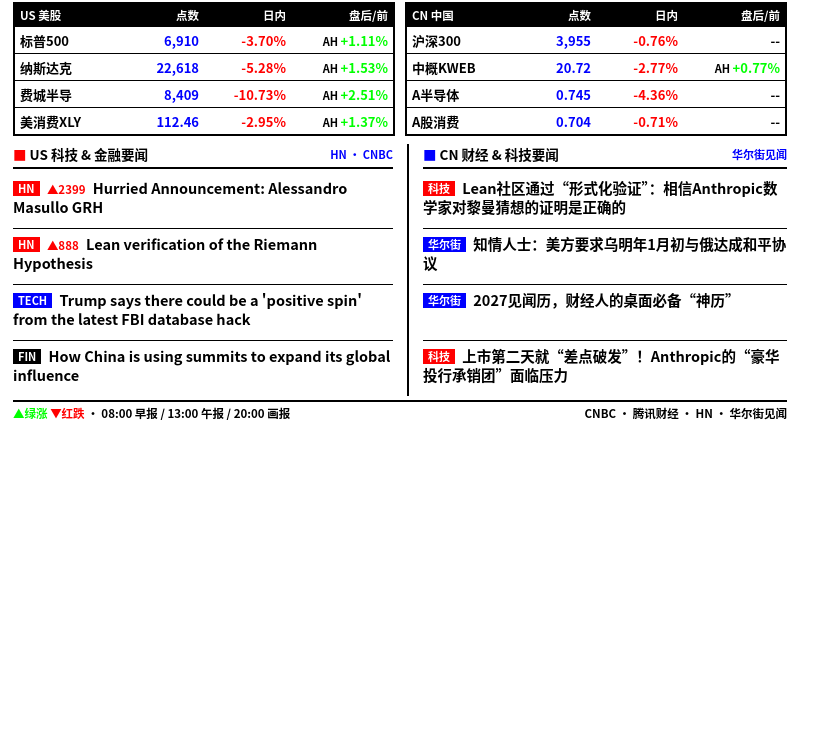
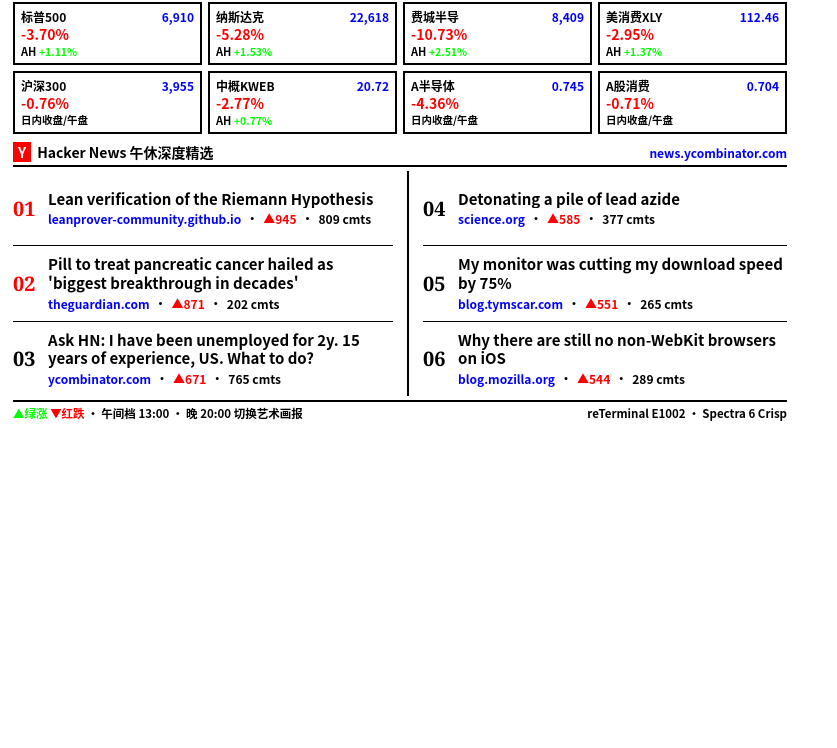
Before and after one commit to Lightningxxl/e1002-news-board, a plain HTML site: page docs/hn_render.html in a window 1280 px wide. Shown: the part 52-800 px from the top of the page, without its empty margins (0-837 px from the left). Drawn offline with Linux system fonts and the light colour scheme.

Commit message:
Update E1002 board (2026-11-22 14:57 CST)

```diff
--- a/docs/hn_render.html
+++ b/docs/hn_render.html
@@ -52,205 +52,222 @@
     font-size: 11.5px; font-weight: 800;
   }
 
-  .markets { display: grid; grid-template-columns: 1fr 1fr; gap: 10px; margin-bottom: 8px; }
-  .m-box { border: 2px solid var(--ink); }
-  .m-table { width: 100%; border-collapse: collapse; table-layout: fixed; }
-  .m-table thead th {
-    background: var(--ink); color: var(--paper);
-    font-size: 11.5px; font-weight: 900; padding: 3px 5px; text-align: left;
+  .tiles {
+    display: grid; grid-template-columns: repeat(4, 1fr); gap: 6px;
+    margin-bottom: 8px;
   }
-  .m-table thead th.th-num { text-align: right; }
-  .m-table tbody td {
-    padding: 3.5px 5px; font-size: 13px; font-weight: 700;
-    border-top: 1px solid var(--ink); white-space: nowrap;
+  .tile {
+    border: 2px solid var(--ink); padding: 4px 6px;
+    display: flex; flex-direction: column; gap: 1px;
   }
-  .m-name { width: 28%; }
-  .m-px { width: 22%; text-align: right; color: var(--blue); font-weight: 800; font-variant-numeric: tabular-nums; }
-  .m-day { width: 23%; text-align: right; font-variant-numeric: tabular-nums; }
-  .m-ext { width: 27%; text-align: right; font-variant-numeric: tabular-nums; }
-  .m-sym { font-size: 11px; font-weight: 900; color: var(--blue); }
+  .t-top { display: flex; justify-content: space-between; align-items: baseline; }
+  .t-name { font-size: 12px; font-weight: 900; }
+  .t-px { font-size: 12px; font-weight: 900; color: var(--blue); font-variant-numeric: tabular-nums; }
+  .t-mid { font-size: 14px; font-weight: 900; font-variant-numeric: tabular-nums; line-height: 1.15; }
+  .t-ext { font-size: 10.5px; font-weight: 800; font-variant-numeric: tabular-nums; }
 
-  .news-grid { display: grid; grid-template-columns: 1fr 1fr; gap: 14px; flex: 1; min-height: 0; }
-  .news-col { display: flex; flex-direction: column; min-height: 0; }
-  .news-col-right { border-left: 2px solid var(--ink); padding-left: 14px; }
-  .sec-head {
-    display: flex; align-items: center; justify-content: space-between;
+  .hn-sec-head {
+    display: flex; justify-content: space-between; align-items: center;
     border-bottom: 2px solid var(--ink); padding-bottom: 3px; margin-bottom: 4px;
   }
-  .sec-title { font-size: 13.5px; font-weight: 900; }
-  .sec-dot-red { color: var(--red); }
-  .sec-dot-blue { color: var(--blue); }
-  .news-list { display: flex; flex-direction: column; flex: 1; min-height: 0; }
-  .news-item {
-    flex: 1; display: -webkit-box; -webkit-line-clamp: 2; -webkit-box-orient: vertical;
-    overflow: hidden; padding: 5px 0; border-bottom: 1px solid var(--ink);
-    font-size: 14.5px; font-weight: 700; line-height: 1.32;
+  .hn-sec-title { font-size: 14px; font-weight: 900; }
+  .hn-badge { background: var(--red); color: var(--paper); padding: 0 5px; margin-right: 6px; }
+  .hn-grid { display: grid; grid-template-columns: 1fr 1fr; gap: 14px; flex: 1; min-height: 0; }
+  .hn-col { display: flex; flex-direction: column; }
+  .hn-col-right { border-left: 2px solid var(--ink); padding-left: 14px; }
+  .hn-card {
+    flex: 1; display: flex; align-items: center; gap: 9px;
+    padding: 4px 0; border-bottom: 1px solid var(--ink);
   }
-  .news-item:last-child { border-bottom: none; }
-  .n-tag {
-    display: inline-block; font-size: 11px; font-weight: 900;
-    padding: 1px 5px; margin-right: 4px; vertical-align: 1px; color: var(--paper); line-height: 1.15;
+  .hn-card:last-child { border-bottom: none; }
+  .hn-rank { font-family: Georgia, serif; font-size: 20px; font-weight: 900; width: 26px; flex-shrink: 0; }
+  .hn-hot { color: var(--red); }
+  .hn-body { flex: 1; min-width: 0; }
+  .hn-title {
+    font-size: 15px; font-weight: 800; line-height: 1.24; margin-bottom: 2px;
+    display: -webkit-box; -webkit-line-clamp: 2; -webkit-box-orient: vertical; overflow: hidden;
   }
-  .tag-red { background: var(--red); }
-  .tag-blue { background: var(--blue); }
-  .tag-black { background: var(--ink); }
-  .n-meta { font-size: 11.5px; font-weight: 900; color: var(--red); margin-right: 4px; }
+  .hn-meta { font-size: 12px; font-weight: 800; display: flex; gap: 5px; white-space: nowrap; overflow: hidden; }
+  .hn-dom { color: var(--blue); }
+  .hn-pts { color: var(--red); font-weight: 900; }
 </style>
 </head>
 <body>
   <div class="page">
     <header class="masthead">
       <div class="brand">
-        <span class="badge">早报</span>
-        <span class="title">中美科技金融日报</span>
+        <span class="badge badge-blue">午报</span>
+        <span class="title">午间盘面 × HN</span>
       </div>
       <div class="meta-right">
-        <span class="edition-pill">08:00 MORNING</span>
-        <span class="date-str">11/22 周日 11:29 CST</span>
+        <span class="edition-pill">13:00 MIDDAY</span>
+        <span class="date-str">11/22 周日 14:57 CST</span>
       </div>
     </header>
 
-    <section class="markets">
-      <div class="m-box">
-        <table class="m-table">
-          <thead>
-            <tr>
-              <th style="width:28%">US 美股</th>
-              <th class="th-num" style="width:22%">点数</th>
-              <th class="th-num" style="width:23%">日内</th>
-              <th class="th-num" style="width:27%">盘后/前</th>
-            </tr>
-          </thead>
-          <tbody>
-            <tr>
-              <td class="m-name">标普500</td>
-              <td class="m-px">6,910</td>
-              <td class="m-day"><span class="down">-3.70%</span></td>
-              <td class="m-ext"><span class="up"><span class="ext-pfx">AH </span>+1.11%</span></td>
-            </tr>
+    <section class="tiles">
 
-            <tr>
-              <td class="m-name">纳斯达克</td>
-              <td class="m-px">22,618</td>
-              <td class="m-day"><span class="down">-5.28%</span></td>
-              <td class="m-ext"><span class="up"><span class="ext-pfx">AH </span>+1.53%</span></td>
-            </tr>
-
-            <tr>
-              <td class="m-name">费城半导</td>
-              <td class="m-px">8,409</td>
-              <td class="m-day"><span class="down">-10.73%</span></td>
-              <td class="m-ext"><span class="up"><span class="ext-pfx">AH </span>+2.51%</span></td>
-            </tr>
-
-            <tr>
-              <td class="m-name">美消费XLY</td>
-              <td class="m-px">112.46</td>
-              <td class="m-day"><span class="down">-2.95%</span></td>
-              <td class="m-ext"><span class="up"><span class="ext-pfx">AH </span>+1.37%</span></td>
-            </tr></tbody>
-        </table>
+            <div class="tile">
+              <div class="t-top">
+                <span class="t-name">标普500</span>
+                <span class="t-px">6,910</span>
               </div>
-      <div class="m-box">
-        <table class="m-table">
-          <thead>
-            <tr>
-              <th style="width:28%">CN 中国</th>
-              <th class="th-num" style="width:22%">点数</th>
-              <th class="th-num" style="width:23%">日内</th>
-              <th class="th-num" style="width:27%">盘后/前</th>
-            </tr>
-          </thead>
-          <tbody>
-            <tr>
-              <td class="m-name">沪深300</td>
-              <td class="m-px">3,955</td>
-              <td class="m-day"><span class="down">-0.76%</span></td>
-              <td class="m-ext"><span class="flat">--</span></td>
-            </tr>
-
-            <tr>
-              <td class="m-name">中概KWEB</td>
-              <td class="m-px">20.72</td>
-              <td class="m-day"><span class="down">-2.77%</span></td>
-              <td class="m-ext"><span class="up"><span class="ext-pfx">AH </span>+0.77%</span></td>
-            </tr>
-
-            <tr>
-              <td class="m-name">A半导体</td>
-              <td class="m-px">0.745</td>
-              <td class="m-day"><span class="down">-4.36%</span></td>
-              <td class="m-ext"><span class="flat">--</span></td>
-            </tr>
-
-            <tr>
-              <td class="m-name">A股消费</td>
-              <td class="m-px">0.704</td>
-              <td class="m-day"><span class="down">-0.71%</span></td>
-              <td class="m-ext"><span class="flat">--</span></td>
-            </tr></tbody>
-        </table>
+              <div class="t-mid"><span class="down">-3.70%</span></div>
+              <div class="t-ext"><span class="up"><span class="ext-pfx">AH </span>+1.11%</span></div>
+            </div>
+            <div class="tile">
+              <div class="t-top">
+                <span class="t-name">纳斯达克</span>
+                <span class="t-px">22,618</span>
+              </div>
+              <div class="t-mid"><span class="down">-5.28%</span></div>
+              <div class="t-ext"><span class="up"><span class="ext-pfx">AH </span>+1.53%</span></div>
+            </div>
+            <div class="tile">
+              <div class="t-top">
+                <span class="t-name">费城半导</span>
+                <span class="t-px">8,409</span>
+              </div>
+              <div class="t-mid"><span class="down">-10.73%</span></div>
+              <div class="t-ext"><span class="up"><span class="ext-pfx">AH </span>+2.51%</span></div>
+            </div>
+            <div class="tile">
+              <div class="t-top">
+                <span class="t-name">美消费XLY</span>
+                <span class="t-px">112.46</span>
+              </div>
+              <div class="t-mid"><span class="down">-2.95%</span></div>
+              <div class="t-ext"><span class="up"><span class="ext-pfx">AH </span>+1.37%</span></div>
+            </div>
+            <div class="tile">
+              <div class="t-top">
+                <span class="t-name">沪深300</span>
+                <span class="t-px">3,955</span>
+              </div>
+              <div class="t-mid"><span class="down">-0.76%</span></div>
+              <div class="t-ext"><span class="flat">日内收盘/午盘</span></div>
+            </div>
+            <div class="tile">
+              <div class="t-top">
+                <span class="t-name">中概KWEB</span>
+                <span class="t-px">20.72</span>
+              </div>
+              <div class="t-mid"><span class="down">-2.77%</span></div>
+              <div class="t-ext"><span class="up"><span class="ext-pfx">AH </span>+0.77%</span></div>
+            </div>
+            <div class="tile">
+              <div class="t-top">
+                <span class="t-name">A半导体</span>
+                <span class="t-px">0.745</span>
+              </div>
+              <div class="t-mid"><span class="down">-4.36%</span></div>
+              <div class="t-ext"><span class="flat">日内收盘/午盘</span></div>
+            </div>
+            <div class="tile">
+              <div class="t-top">
+                <span class="t-name">A股消费</span>
+                <span class="t-px">0.704</span>
+              </div>
+              <div class="t-mid"><span class="down">-0.71%</span></div>
+              <div class="t-ext"><span class="flat">日内收盘/午盘</span></div>
             </div>
     </section>
 
-    <main class="news-grid">
-      <section class="news-col">
-        <div class="sec-head">
-          <span class="sec-title"><span class="sec-dot-red">■</span> US 科技 &amp; 金融要闻</span>
-          <span class="m-sym">HN · CNBC</span>
+    <div class="hn-sec-head">
+      <span class="hn-sec-title"><span class="hn-badge">Y</span>Hacker News 午休深度精选</span>
+      <span class="t-px">news.ycombinator.com</span>
     </div>
-        <div class="news-list">
-            <article class="news-item">
-              <span class="n-tag tag-red">HN</span> <span class="n-meta">▲2399</span>
-              <span class="n-title">Hurried Announcement: Alessandro Masullo GRH</span>
+
+    <main class="hn-grid">
+      <div class="hn-col">
+        <article class="hn-card">
+          <div class="hn-rank hn-hot">01</div>
+          <div class="hn-body">
+            <div class="hn-title">Lean verification of the Riemann Hypothesis</div>
+            <div class="hn-meta">
+              <span class="hn-dom">leanprover-community.github.io</span>
+              <span>·</span>
+              <span class="hn-pts">▲945</span>
+              <span>·</span>
+              <span>809 cmts</span>
+            </div>
+          </div>
         </article>
 
-            <article class="news-item">
-              <span class="n-tag tag-red">HN</span> <span class="n-meta">▲888</span>
-              <span class="n-title">Lean verification of the Riemann Hypothesis</span>
+        <article class="hn-card">
+          <div class="hn-rank hn-hot">02</div>
+          <div class="hn-body">
+            <div class="hn-title">Pill to treat pancreatic cancer hailed as &#x27;biggest breakthrough in decades&#x27;</div>
+            <div class="hn-meta">
+              <span class="hn-dom">theguardian.com</span>
+              <span>·</span>
+              <span class="hn-pts">▲871</span>
+              <span>·</span>
+              <span>202 cmts</span>
+            </div>
+          </div>
         </article>
 
-            <article class="news-item">
-              <span class="n-tag tag-blue">TECH</span>
-              <span class="n-title">Trump says there could be a &#x27;positive spin&#x27; from the latest FBI database hack</span>
+        <article class="hn-card">
+          <div class="hn-rank">03</div>
+          <div class="hn-body">
+            <div class="hn-title">Ask HN: I have been unemployed for 2y. 15 years of experience, US. What to do?</div>
+            <div class="hn-meta">
+              <span class="hn-dom">ycombinator.com</span>
+              <span>·</span>
+              <span class="hn-pts">▲671</span>
+              <span>·</span>
+              <span>765 cmts</span>
+            </div>
+          </div>
+        </article></div>
+      <div class="hn-col hn-col-right">
+        <article class="hn-card">
+          <div class="hn-rank">04</div>
+          <div class="hn-body">
+            <div class="hn-title">Detonating a pile of lead azide</div>
+            <div class="hn-meta">
+              <span class="hn-dom">science.org</span>
+              <span>·</span>
+              <span class="hn-pts">▲585</span>
+              <span>·</span>
+              <span>377 cmts</span>
+            </div>
+          </div>
         </article>
 
-            <article class="news-item">
-              <span class="n-tag tag-black">FIN</span>
-              <span class="n-title">How China is using summits to expand its global influence</span>
-            </article></div>
-      </section>
-      <section class="news-col news-col-right">
-        <div class="sec-head">
-          <span class="sec-title"><span class="sec-dot-blue">■</span> CN 财经 &amp; 科技要闻</span>
-          <span class="m-sym">华尔街见闻</span>
+        <article class="hn-card">
+          <div class="hn-rank">05</div>
+          <div class="hn-body">
+            <div class="hn-title">My monitor was cutting my download speed by 75%</div>
+            <div class="hn-meta">
+              <span class="hn-dom">blog.tymscar.com</span>
+              <span>·</span>
+              <span class="hn-pts">▲551</span>
+              <span>·</span>
+              <span>265 cmts</span>
             </div>
-        <div class="news-list">
-            <article class="news-item">
-              <span class="n-tag tag-red">科技</span>
-              <span class="n-title">Lean社区通过“形式化验证”：相信Anthropic数学家对黎曼猜想的证明是正确的</span>
+          </div>
         </article>
 
-            <article class="news-item">
-              <span class="n-tag tag-blue">华尔街</span>
-              <span class="n-title">知情人士：美方要求乌明年1月初与俄达成和平协议</span>
-            </article>
-
-            <article class="news-item">
-              <span class="n-tag tag-blue">华尔街</span>
-              <span class="n-title">2027见闻历，财经人的桌面必备“神历”</span>
-            </article>
-
-            <article class="news-item">
-              <span class="n-tag tag-red">科技</span>
-              <span class="n-title">上市第二天就“差点破发”！Anthropic的“豪华投行承销团”面临压力</span>
+        <article class="hn-card">
+          <div class="hn-rank">06</div>
+          <div class="hn-body">
+            <div class="hn-title">Why there are still no non-WebKit browsers on iOS</div>
+            <div class="hn-meta">
+              <span class="hn-dom">blog.mozilla.org</span>
+              <span>·</span>
+              <span class="hn-pts">▲544</span>
+              <span>·</span>
+              <span>289 cmts</span>
+            </div>
+          </div>
         </article></div>
-      </section>
     </main>
 
     <footer class="footer">
-      <span><span class="up">▲绿涨</span> <span class="down">▼红跌</span> · 08:00 早报 / 13:00 午报 / 20:00 画报</span>
-      <span>CNBC · 腾讯财经 · HN · 华尔街见闻</span>
+      <span><span class="up">▲绿涨</span> <span class="down">▼红跌</span> · 午间档 13:00 · 晚 20:00 切换艺术画报</span>
+      <span>reTerminal E1002 · Spectra 6 Crisp</span>
     </footer>
   </div>
 </body>
```
Also changed, not shown: docs/hn.png, docs/midday.png. Lines whose indentation alone changed are shown as unchanged.
